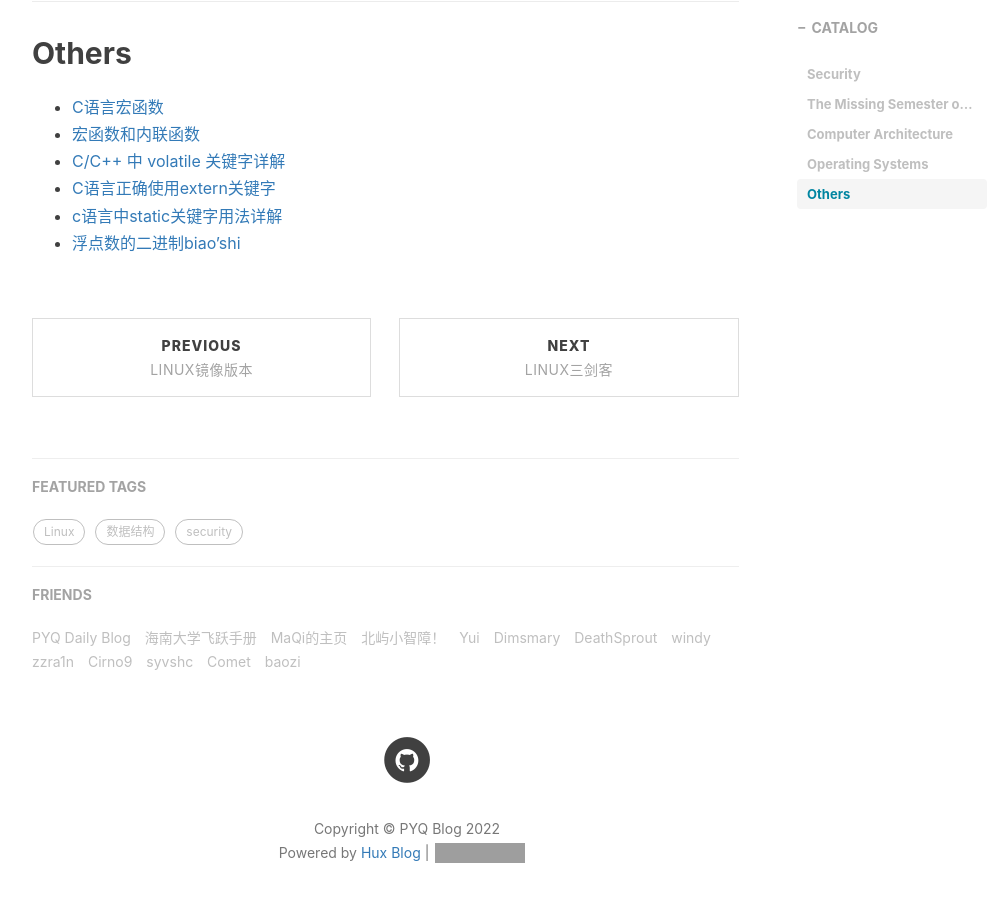
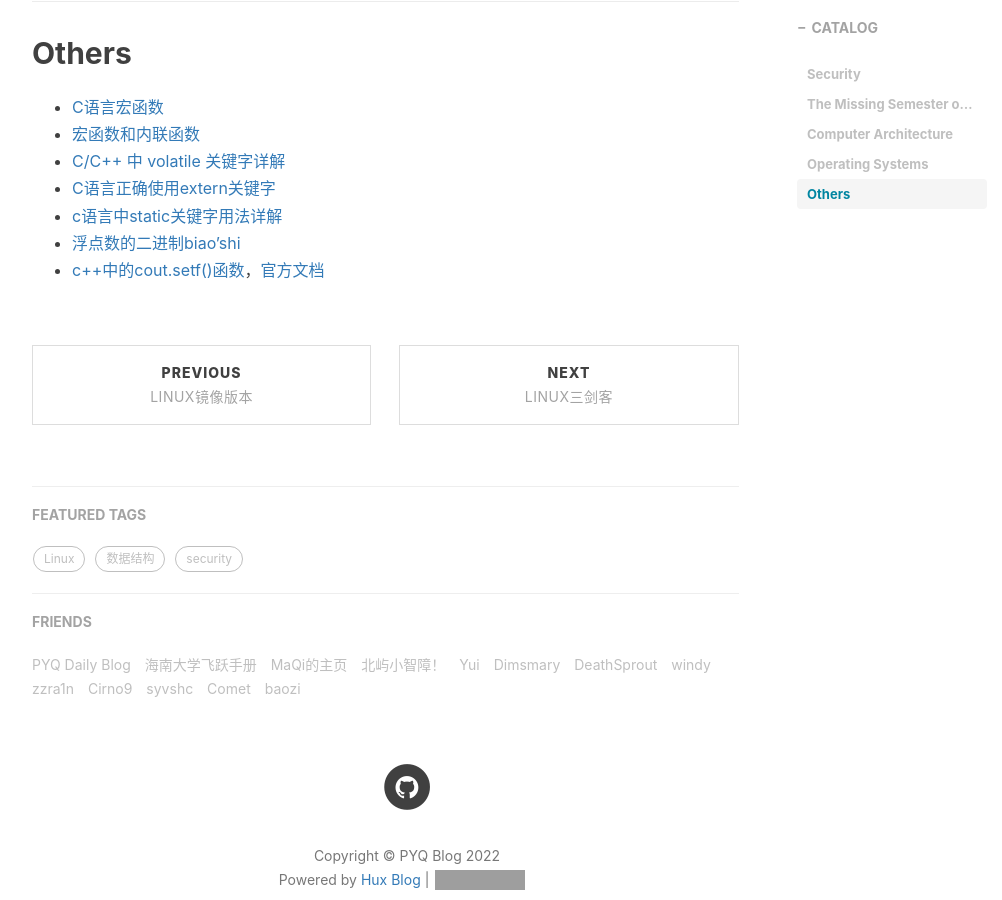
Before and after one commit to peng-yq/peng-yq.github.io, a Jekyll site: the page built from _posts/2022-10-04-good-blog-collection.md, in a window 1280 px wide and 900 px high, scrolled down 1520 px. Shown: the whole window, without its empty margins (233-1235 px from the left). Built offline with Jekyll 4.4.1, drawn with Linux system fonts in a browser that asks for light colours; nearby versions of some CDN libraries; comment, search, counter and statistics services are not loaded; grey boxes are pictures that could not be loaded.

Commit message:
Update 2022-10-04-good-blog-collection.md

```diff
--- a/_posts/2022-10-04-good-blog-collection.md
+++ b/_posts/2022-10-04-good-blog-collection.md
@@ -39,3 +39,4 @@ tags:
 - [C语言正确使用extern关键字](https://blog.csdn.net/xingjiarong/article/details/47656339)
 - [c语言中static关键字用法详解](https://blog.csdn.net/guotianqing/article/details/79828100)
 - [浮点数的二进制biao'shi](https://www.ruanyifeng.com/blog/2010/06/ieee_floating-point_representation.html)
+- [c++中的cout.setf()函数](https://blog.csdn.net/baishuiniyaonulia/article/details/79144033)，[官方文档](https://cplusplus.com/reference/ios/ios_base/fmtflags/)
```
